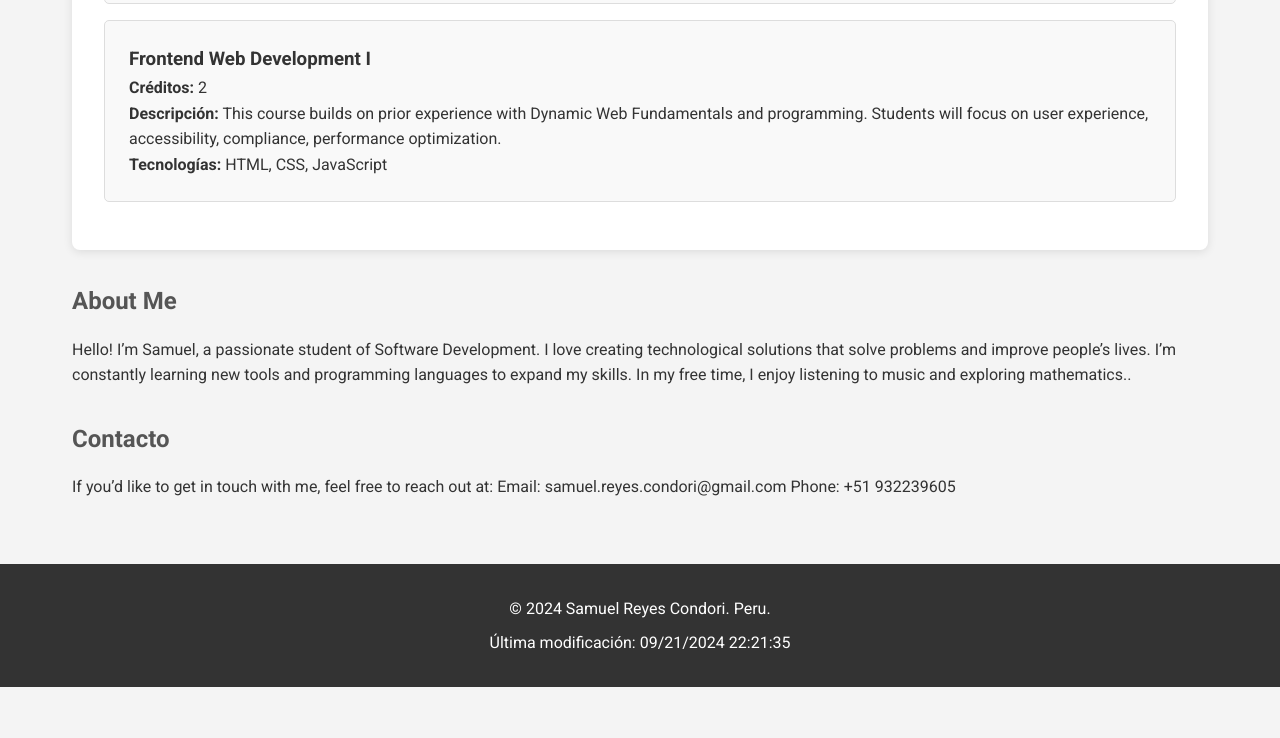
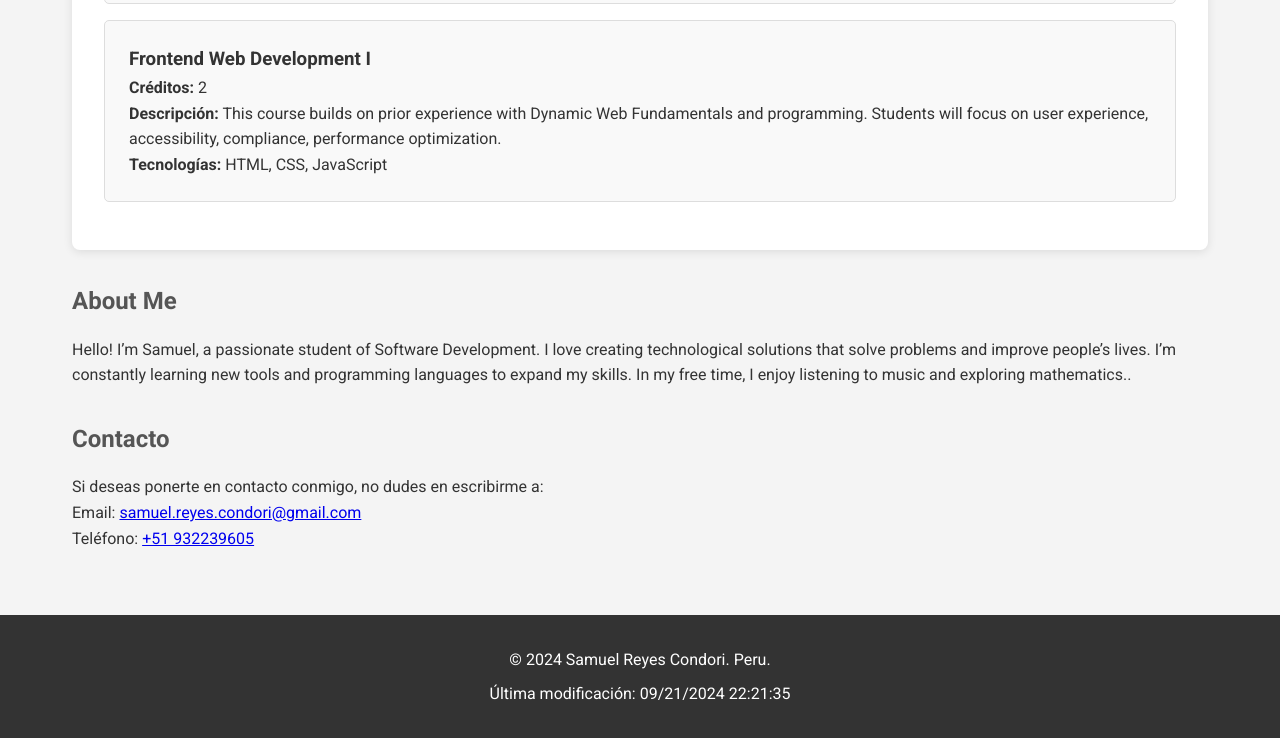
Before and after one commit to SamureYco/wdd231, a plain HTML site: page index.html in a window 1280 px wide. Shown: the part 1224-1962 px from the top of the page. Before the commit the page ends 1911 px from the top, so only its background shows below. Drawn offline with Linux system fonts and the light colour scheme.

Commit message:
nuevos cambios

```diff
--- a/index.html
+++ b/index.html
@@ -40,10 +40,9 @@
         </section>
         <section id="contact">
             <h2>Contacto</h2>
-            <p>If you’d like to get in touch with me, feel free to reach out at:
-
-                Email: samuel.reyes.condori@gmail.com
-                Phone: +51 932239605</p>
+            <p>Si deseas ponerte en contacto conmigo, no dudes en escribirme a:</p>
+            <p>Email: <a href="mailto:samuel.reyes.condori@gmail.com">samuel.reyes.condori@gmail.com</a><br>
+            Teléfono: <a href="tel:+51932239605">+51 932239605</a></p>
         </section>
     </main>
 
```
